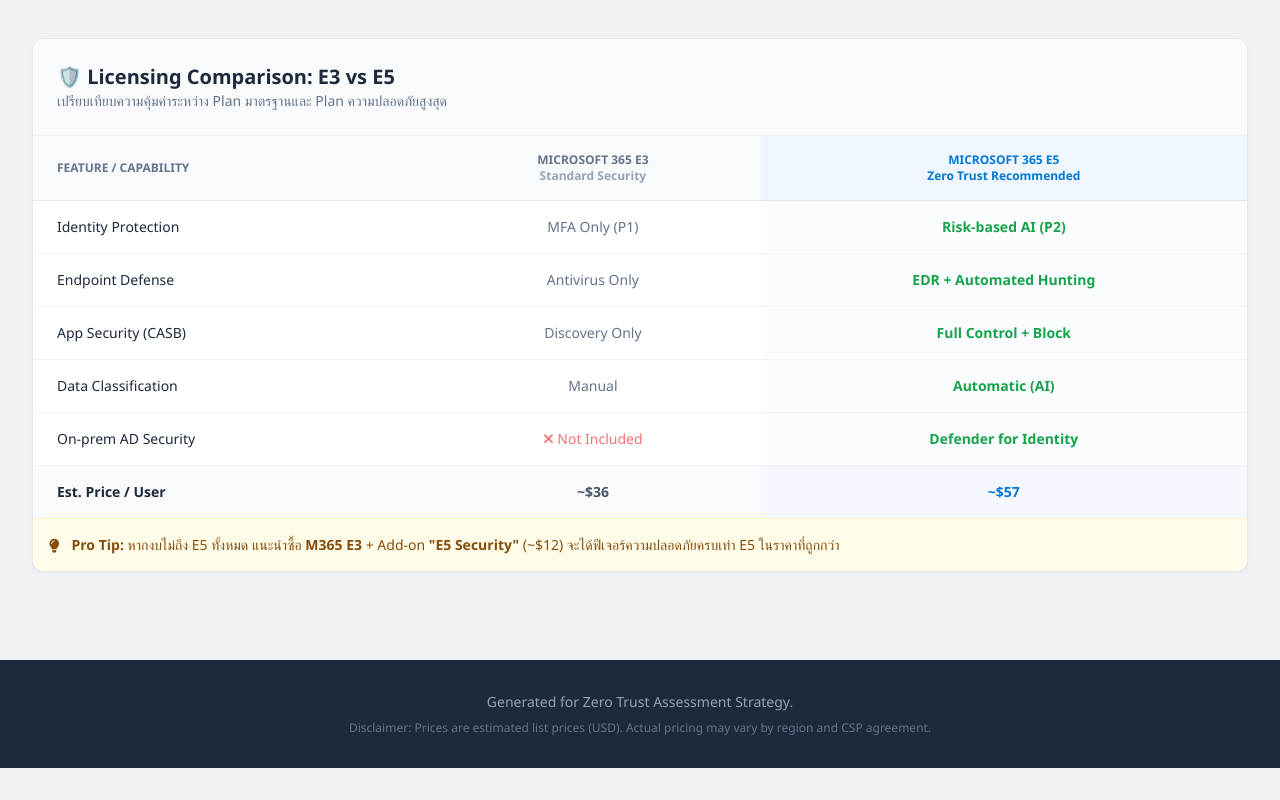
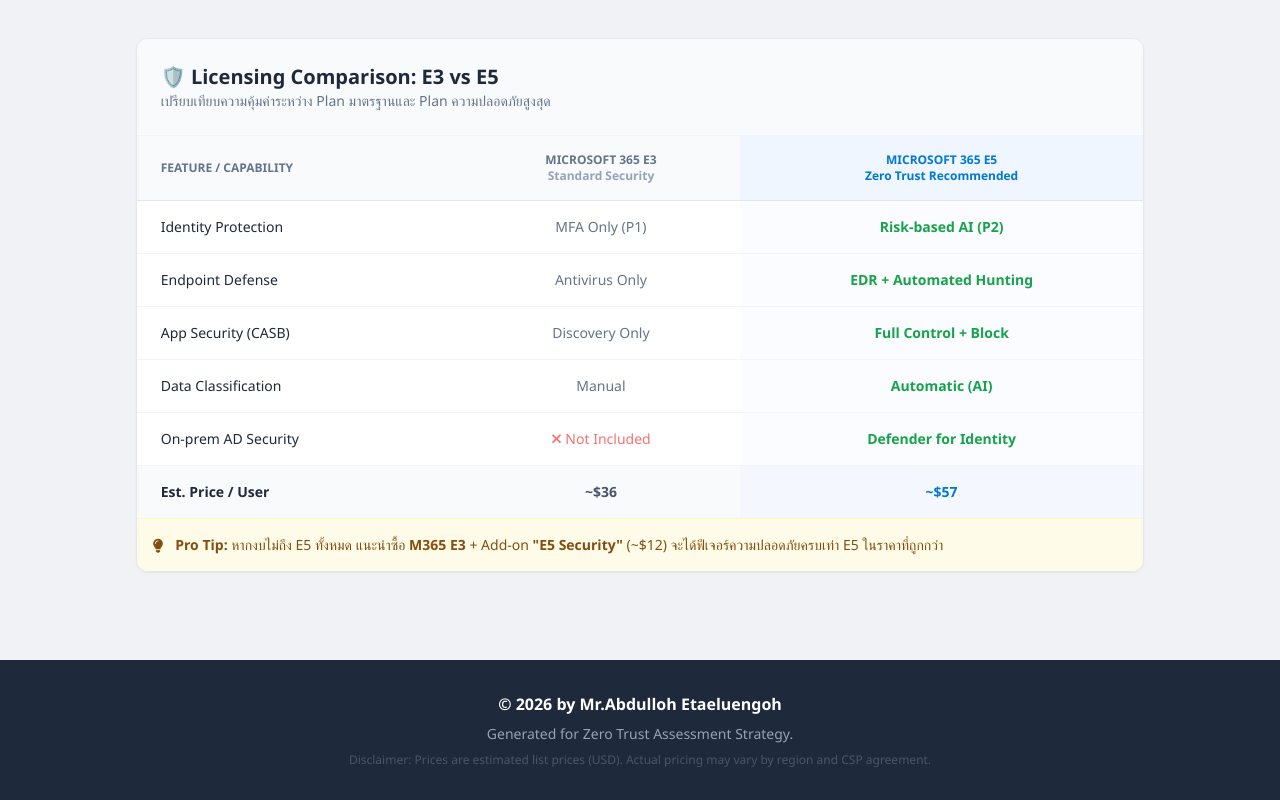
Before and after one commit to DekBaCom/Zero-trust-checklist, a plain HTML site: page index.html in a window 1280 px wide. Shown: the part 1224-2024 px from the top of the page. Before the commit the page ends 1992 px from the top, so only its background shows below. Drawn offline with nearby package versions, Linux system fonts and the light colour scheme.

Commit message:
Add Copy rigth

```diff
--- a/index.html
+++ b/index.html
@@ -46,7 +46,7 @@
         .smooth-transition:hover { transform: translateY(-2px); box-shadow: 0 10px 15px -3px rgba(0, 0, 0, 0.1); }
     </style>
 </head>
-<body class="text-slate-800">
+<body class="text-slate-800 flex flex-col min-h-screen">
 
     <nav class="bg-white border-b border-gray-200 sticky top-0 z-50">
         <div class="max-w-7xl mx-auto px-4 sm:px-6 lg:px-8">
@@ -85,7 +85,7 @@
         </div>
     </div>
 
-    <div class="max-w-7xl mx-auto px-4 sm:px-6 lg:px-8 py-10" id="pillars">
+    <div class="max-w-7xl mx-auto px-4 sm:px-6 lg:px-8 py-10 flex-grow" id="pillars">
 
         <div class="mb-6 flex items-center justify-between">
             <h3 class="text-xl font-bold text-slate-700 border-l-4 border-msBlue pl-3">Architecture Pillars</h3>
@@ -155,12 +155,18 @@
 
     <footer class="bg-slate-800 text-slate-400 py-8 mt-12">
         <div class="max-w-7xl mx-auto px-4 text-center text-sm">
+            <p class="text-white text-base font-semibold mb-2">
+                &copy; <span id="year"></span> by Mr.Abdulloh Etaeluengoh
+            </p>
             <p>Generated for Zero Trust Assessment Strategy.</p>
-            <p class="mt-2 text-xs text-slate-500">Disclaimer: Prices are estimated list prices (USD). Actual pricing may vary by region and CSP agreement.</p>
+            <p class="mt-2 text-xs text-slate-500 opacity-60">Disclaimer: Prices are estimated list prices (USD). Actual pricing may vary by region and CSP agreement.</p>
         </div>
     </footer>
 
     <script>
+        // Set Current Year
+        document.getElementById('year').textContent = new Date().getFullYear();
+
         const resources = [
             {
                 id: "identity",
```
